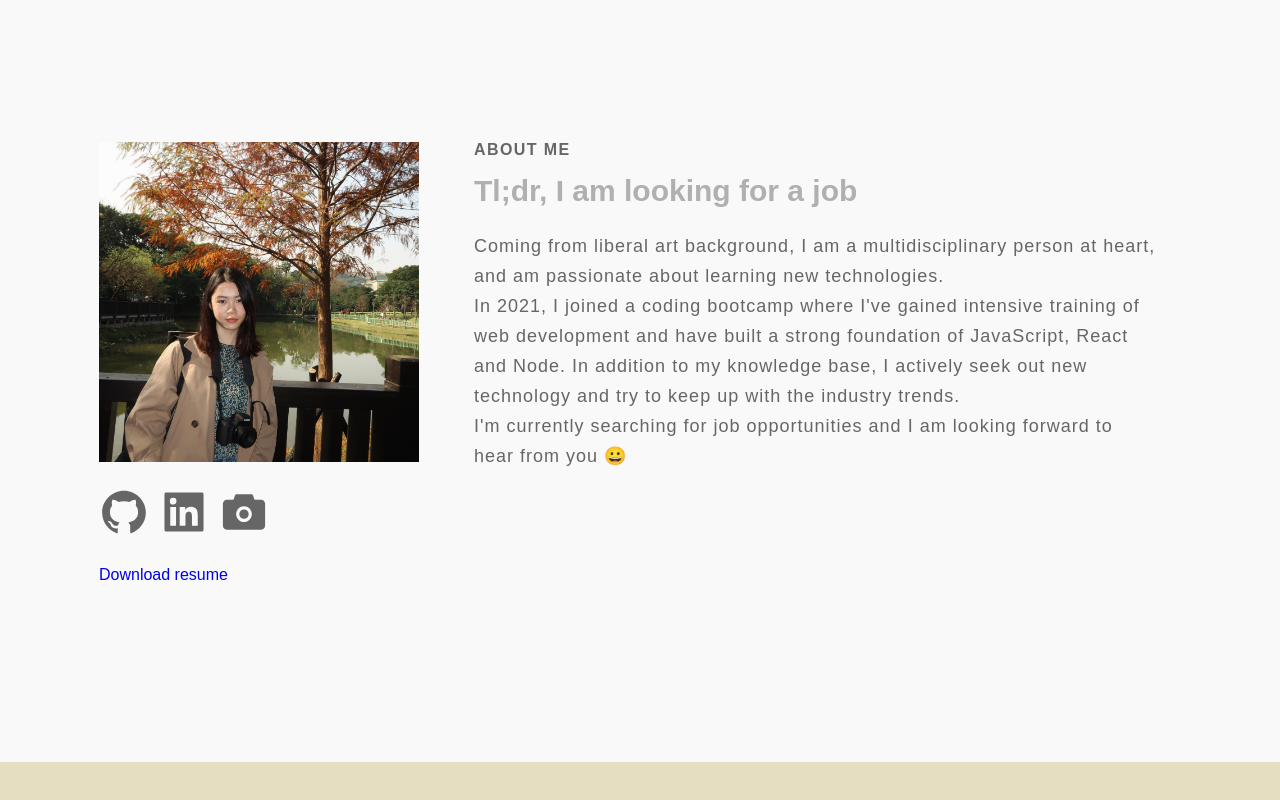
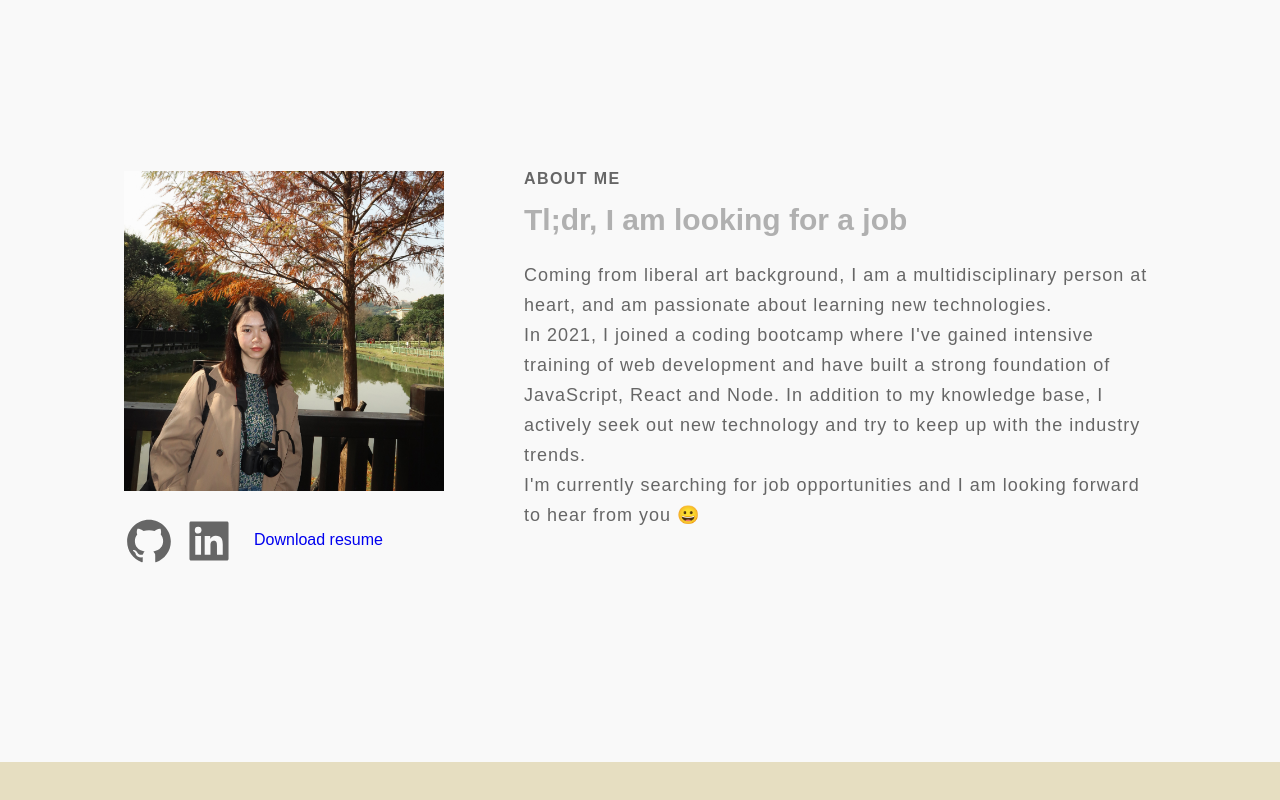
Before and after one commit to JCEleanor/mywebsite, a React (Create React App) app: page / in a window 1280 px wide. Shown: the part 838-1638 px from the top of the page. Built offline with nearby package versions, Linux system fonts and the light colour scheme; a web font is replaced by a local one.

Commit message:
restyle about me section

```diff
--- a/src/Components/AboutSection/AboutElements.js
+++ b/src/Components/AboutSection/AboutElements.js
@@ -28,7 +28,7 @@ export const InfoRow = styled.div`
 	display: flex;
 	margin: 20px;
 	align-item: center;
-	@media screen and (max-width: 768px) {
+	@media screen and (max-width: 992px) {
 		flex-direction: column;
 	}
 `
@@ -41,13 +41,14 @@ export const Column1 = styled.div`
 		margin: 0px;
 	}
 `
-
+//image & icons
 export const Column2 = styled.div`
-	margin-bottom: 15px;
+	margin: 0 25px;
 	padding: 0 15px;
 	grid-area: col2;
-	@media screen and (max-width: 768px) {
+	@media screen and (max-width: 992px) {
 		display: flex;
+		margin-bottom: 20px;
 	}
 `
 export const TextWrapper = styled.div`
--- a/src/Components/AboutSection/Resume/Resume.js
+++ b/src/Components/AboutSection/Resume/Resume.js
@@ -4,9 +4,13 @@ import Pdf from './resume.pdf';
 
 const Link = styled.a`
     display: inline-block;
-    margin-top: 25px;
+    margin-top: 15px;
+    margin-left: 10px;
     &:hover {
 		text-decoration: underline;
+	}
+    @media screen and (max-width: 992px) {
+		margin-top: 10px;
 	}
 `
 
--- a/src/Components/AboutSection/index.js
+++ b/src/Components/AboutSection/index.js
@@ -1,5 +1,5 @@
 import React from 'react'
-import { GithubIcon, LinkedinIcon, IconWrapper, CamIcon } from '../ButtonElement'
+import { GithubIcon, LinkedinIcon, IconWrapper } from '../ButtonElement'
 import Resume from './Resume/Resume'
 import {
 	InfoContainer,
@@ -49,15 +49,9 @@ const AboutSection = ({
 							>
 								<LinkedinIcon />
 							</a>
-							<a
-								href="http://web.ntnu.edu.tw/~40521207l/photoblog/index.html"
-								target="_blank"
-								rel="noreferrer"
-							>
-								<CamIcon />
-							</a>
+							<Resume />
 						</IconWrapper>
-						<Resume></Resume>
+
 
 					</Column2>
 					<Column1>
--- a/src/Components/ButtonElement.js
+++ b/src/Components/ButtonElement.js
@@ -1,7 +1,5 @@
-// import { Button } from 'react-scroll';
 import styled from 'styled-components'
-// import { Link } from 'react-scroll';
-import { AiFillGithub, AiFillLinkedin, AiFillCamera } from 'react-icons/ai'
+import { AiFillGithub, AiFillLinkedin } from 'react-icons/ai'
 
 export const IconWrapper = styled.div`
 	background: transparent;
@@ -9,6 +7,11 @@ export const IconWrapper = styled.div`
 	outline: none;
 	display: flex;
 	justify-content: flex-start;
+  height: fit-content;
+  @media screen and (max-width: 992px) {
+		margin-left: 20px;
+	}
+
 `
 
 export const GithubIcon = styled(AiFillGithub)`
@@ -19,7 +22,7 @@ export const GithubIcon = styled(AiFillGithub)`
     cursor: pointer;
     @media screen and (max-width: 992px) {
 		width: 40px;
-        height: 40px;
+    height: 40px;
 	}
 `
 
@@ -35,15 +38,3 @@ export const LinkedinIcon = styled(AiFillLinkedin)`
 	}
 
 `
-
-export const CamIcon = styled(AiFillCamera)`
-    color: #666666;
-    width: 50px;
-    height: 50px;
-    margin-right: 10px;
-    cursor: pointer;
-    @media screen and (max-width: 992px) {
-		width: 40px;
-        height: 40px;
-	}
-`
```
